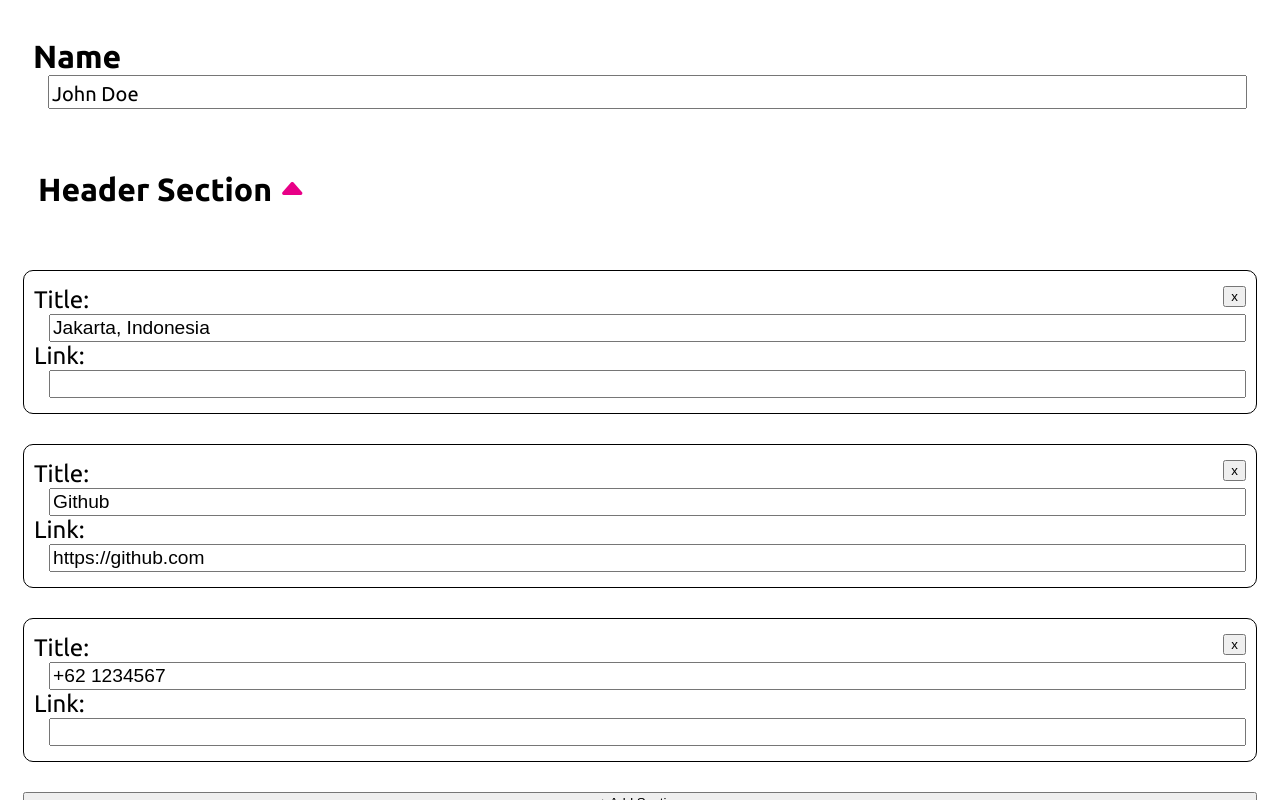
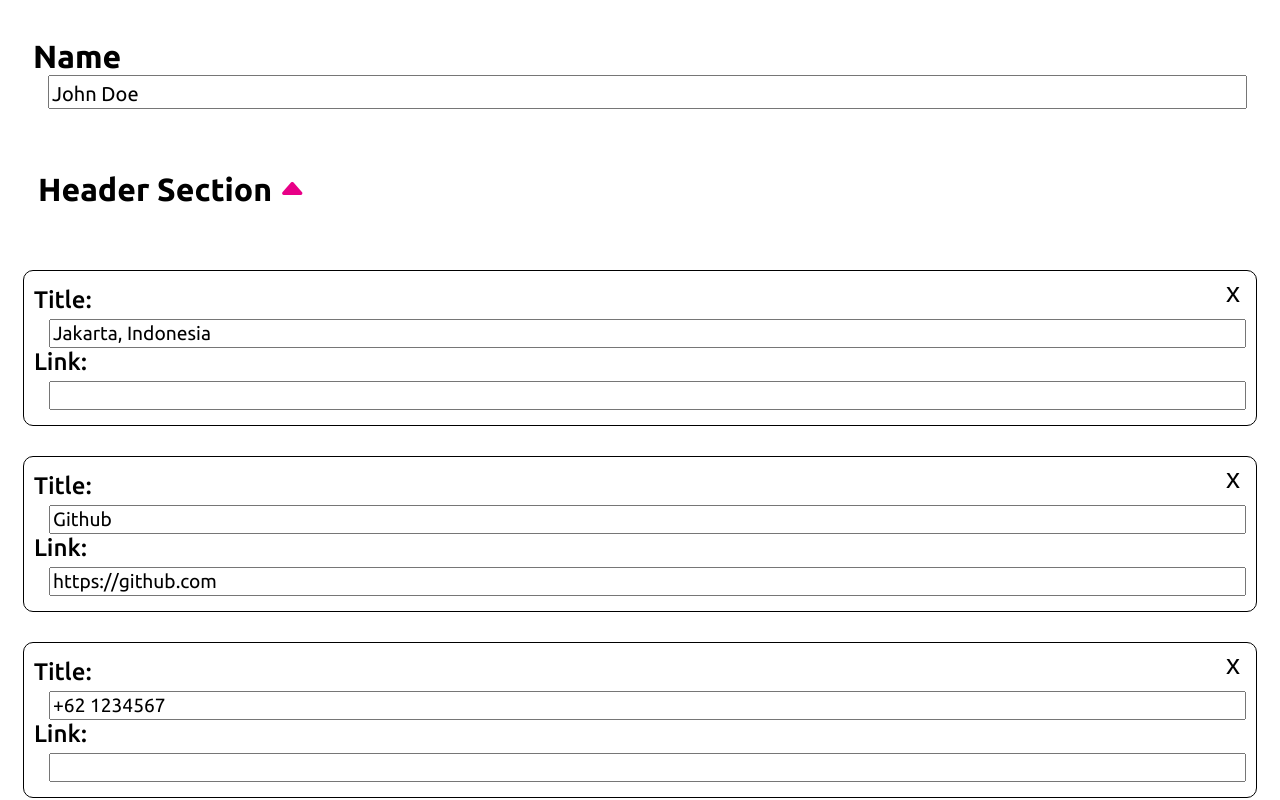
Before and after one commit to aliflikescoding/react-cv-application, a React (Vite) app in the folder app/: page / in a window 1280 px wide. Both pictures are taken after a click on the button 292 px from the left and 189 px from the top of the page. Shown: the top 800 px of the page. Built offline with nearby package versions, Linux system fonts and the light colour scheme.

Commit message:
Styled header input

```diff
--- a/app/src/components/HeaderInput.jsx
+++ b/app/src/components/HeaderInput.jsx
@@ -1,7 +1,14 @@
 import "./HeaderInput.scss";
 import "../sass/fonts.scss";
+import "../sass/components.scss";
 
-function HeaderInput({ TitleInput, onChangeTitle, linkInput, onChangeLink, onDeleteSection }) {
+function HeaderInput({
+  TitleInput,
+  onChangeTitle,
+  linkInput,
+  onChangeLink,
+  onDeleteSection,
+}) {
   return (
     <div className="input font-ubuntu">
       <span className="input-label">Title: </span>
@@ -18,7 +25,12 @@ function HeaderInput({ TitleInput, onChangeTitle, linkInput, onChangeLink, onDel
         value={linkInput}
         onChange={onChangeLink}
       />
-      <button className="header-delete-button" onClick={onDeleteSection}>x</button>
+      <button
+        className="header-delete-button buttonEmpty buttonEmpty-cross"
+        onClick={onDeleteSection}
+      >
+        x
+      </button>
     </div>
   );
 }
--- a/app/src/components/HeaderInput.scss
+++ b/app/src/components/HeaderInput.scss
@@ -11,15 +11,29 @@
 
   &-label {
     font-size: 1.5rem;
+    font-weight: map-get($font-weights, medium);
+    margin-bottom: 5px;
   }
 
   &-text {
     margin-left: 15px;
     font-size: 1.2rem;
+    font-weight: map-get($font-weights, regular);
+    transition: all 0.25s ease-in-out;
+    font-family: "Ubuntu", sans-serif;
+    outline: none;
+
+    &:focus {
+      border: 1px solid $primary;
+      -webkit-box-shadow: 0px 0px 5px 0px $primary;
+      -moz-box-shadow: 0px 0px 5px 0px $primary;
+      box-shadow: 0px 0px 5px 0px $primary;
+    }
   }
 }
 
 .header-delete-button {
   position: absolute;
   right: 10px;
+  top: 5px;
 }
```
